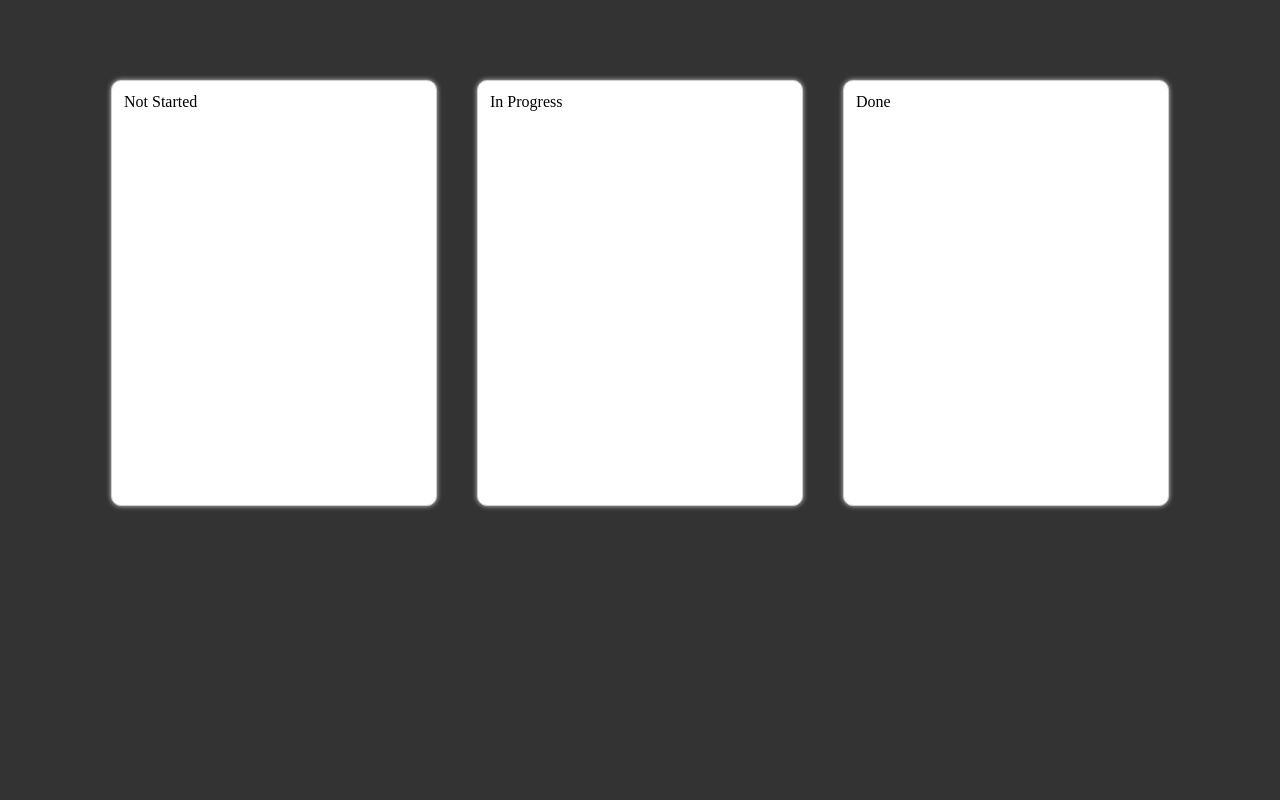
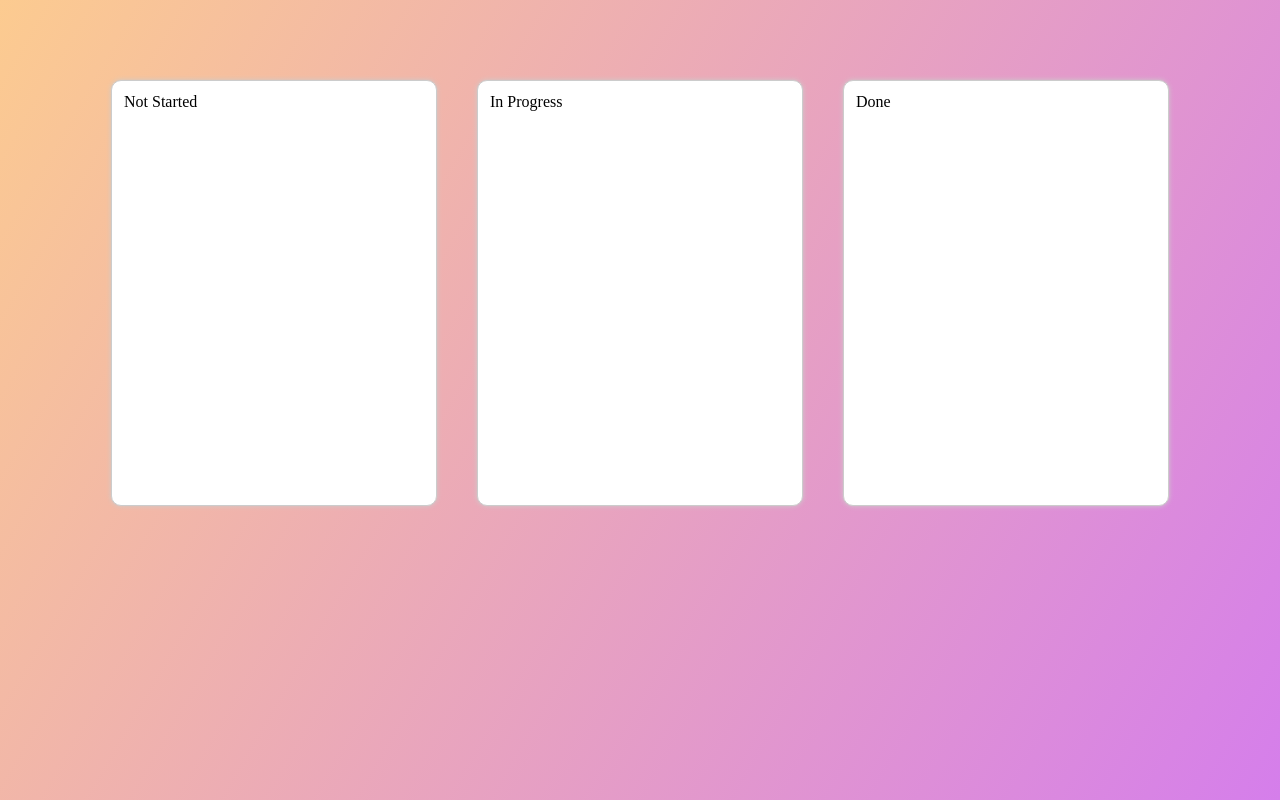
Before and after one commit to July249/kanban-board, a React (Create React App) app: page / in a window 1280 px wide. Built offline with nearby package versions, Linux system fonts and the light colour scheme; the HTML template or start-up script is replaced by a standard one.

Commit message:
design: change background color

```diff
--- a/src/App.css
+++ b/src/App.css
@@ -1,5 +1,5 @@
 .App {
-  background: var(--COLOR-GRAY);
+  background: linear-gradient(120deg, var(--COLOR-BACKGROUND1) 0%, var(--COLOR-BACKGROUND2) 100%);
   height: 100vh;
   display: flex;
   justify-content: center;
```
